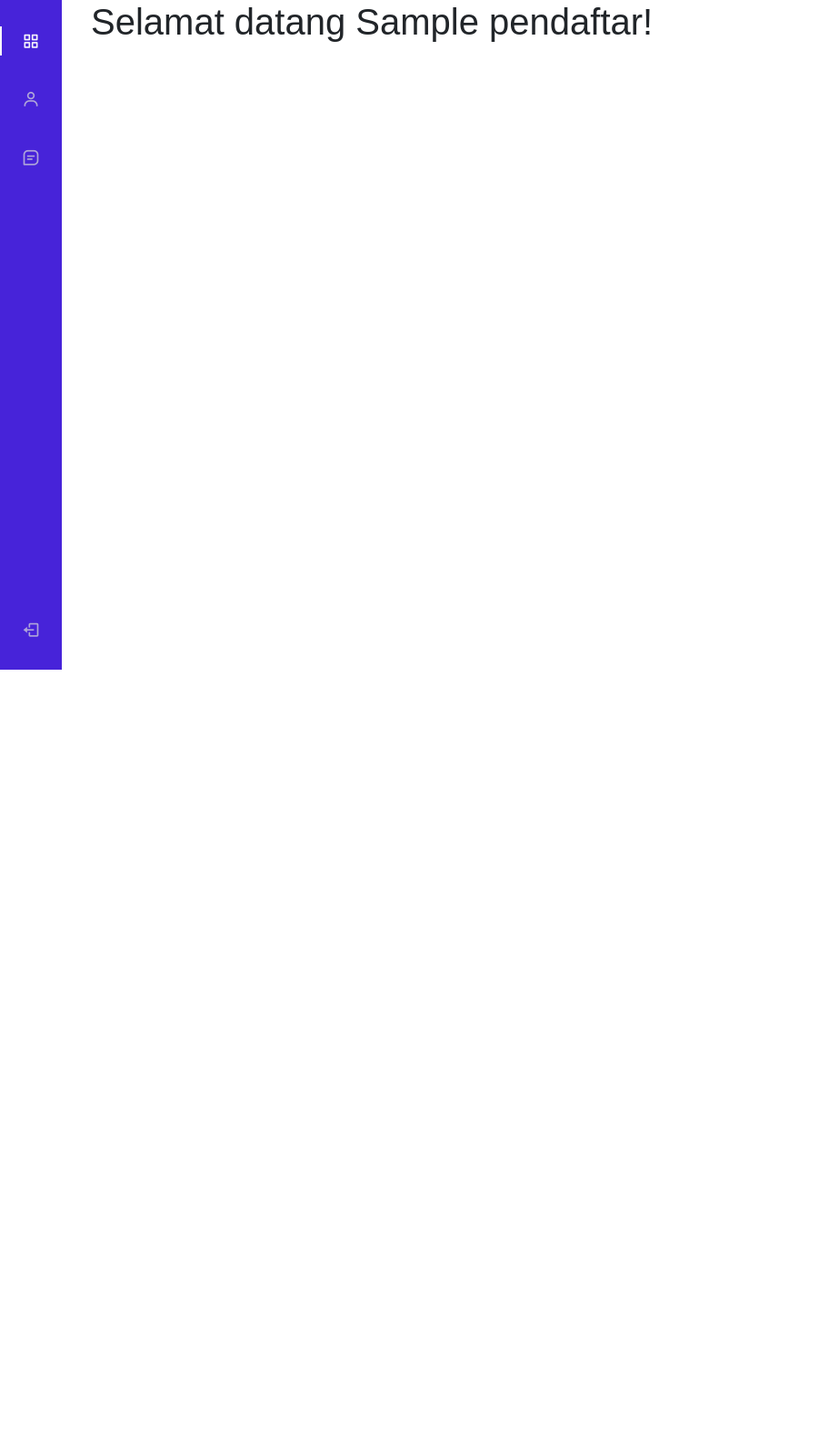
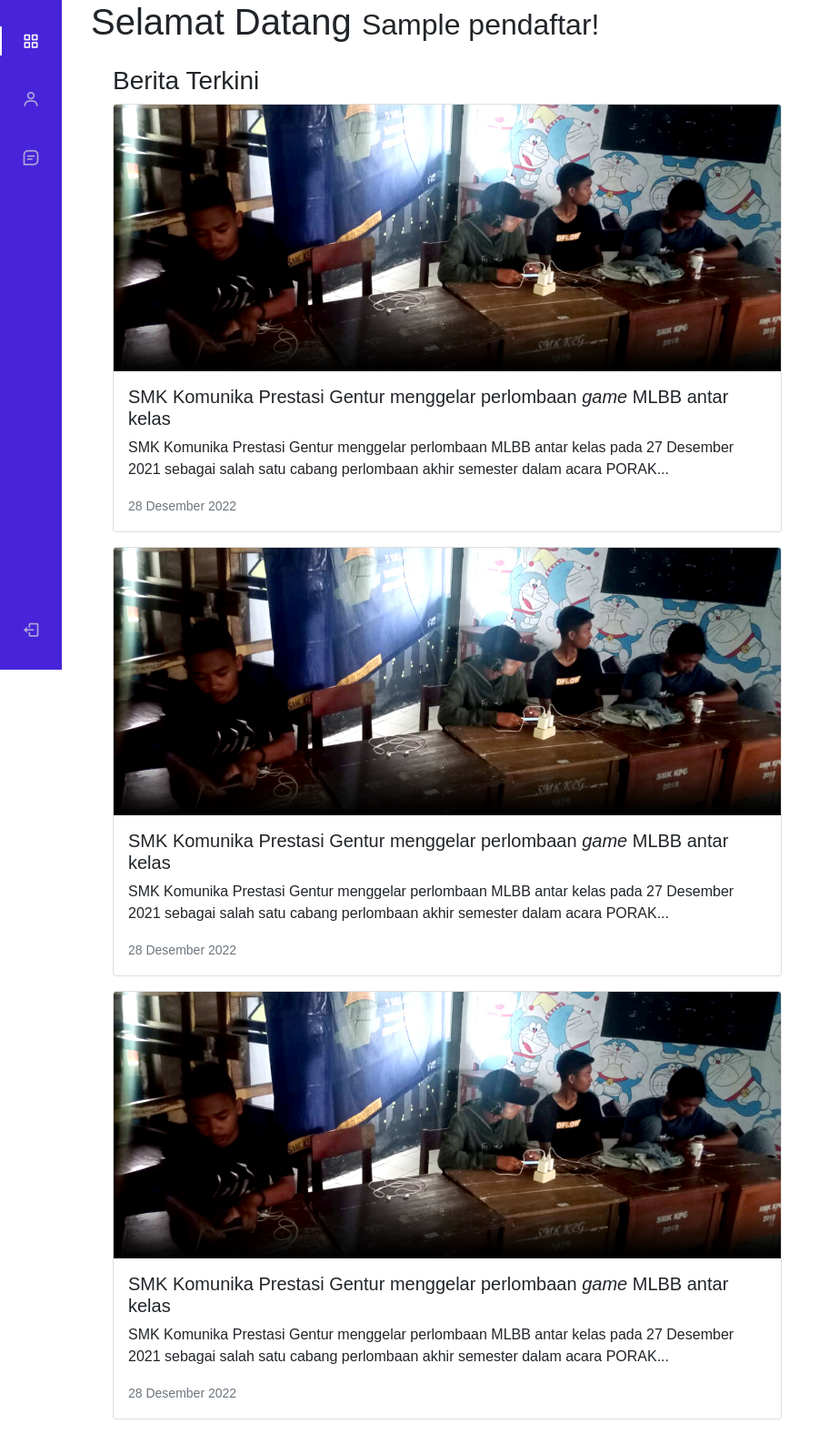
Before and after one commit to najibdj27/psbonline_smkkpg, a Laravel app: page /dashboard in a window 1280 px wide. Shown: the part 64-1640 px from the top of the page at 91% size, without its empty margins (0-923 px from the left). Before the commit the page ends 800 px from the top, so only its background shows below. Run offline with Laravel 8, Linux system fonts and the light colour scheme; a user stored in the database is signed in; tables that the repository leaves empty hold one stand-in row (values such as "Sample post"); some libraries are stand-ins or nearby versions.

Commit message:
Add news in dasboard menu

```diff
--- a/resources/views/pendaftar/dashboard.blade.php
+++ b/resources/views/pendaftar/dashboard.blade.php
@@ -9,7 +9,42 @@
 
 @section('content')
     @include('layout.sidebar')
-    <h1>Selamat datang {{$pendaftar->nama}}!</h1>
+    <h1>Selamat Datang <span class="fs-2">{{$pendaftar->nama}}!</span></h1>
+    <div class="container">
+        <div class="row">
+            <div class="col-8">
+                <h3 class="pt-3">Berita Terkini</h3>
+                {{-- News Cards --}}
+                <div class="card mb-3">
+                    <img src="{{ asset('Styles/IMG/SMK KPG ML Comp.jpg')}}" class="card-img-top" alt="20:8 IMG">
+                    <div class="card-body">
+                        <h5 class="card-title">SMK Komunika Prestasi Gentur menggelar perlombaan <i>game</i> MLBB antar kelas</h5>
+                        <p class="card-text">SMK Komunika Prestasi Gentur menggelar perlombaan MLBB antar kelas pada 27 Desember 2021 sebagai salah satu cabang perlombaan akhir semester dalam acara PORAK...</p>
+                        <p class="card-text"><small class="text-muted">28 Desember 2022</small></p>
+                    </div>
+                </div>
+                <div class="card mb-3">
+                    <img src="{{ asset('Styles/IMG/SMK KPG ML Comp.jpg')}}" class="card-img-top" alt="20:8 IMG">
+                    <div class="card-body">
+                        <h5 class="card-title">SMK Komunika Prestasi Gentur menggelar perlombaan <i>game</i> MLBB antar kelas</h5>
+                        <p class="card-text">SMK Komunika Prestasi Gentur menggelar perlombaan MLBB antar kelas pada 27 Desember 2021 sebagai salah satu cabang perlombaan akhir semester dalam acara PORAK...</p>
+                        <p class="card-text"><small class="text-muted">28 Desember 2022</small></p>
+                    </div>
+                </div>
+                <div class="card mb-3">
+                    <img src="{{ asset('Styles/IMG/SMK KPG ML Comp.jpg')}}" class="card-img-top" alt="20:8 IMG">
+                    <div class="card-body">
+                        <h5 class="card-title">SMK Komunika Prestasi Gentur menggelar perlombaan <i>game</i> MLBB antar kelas</h5>
+                        <p class="card-text">SMK Komunika Prestasi Gentur menggelar perlombaan MLBB antar kelas pada 27 Desember 2021 sebagai salah satu cabang perlombaan akhir semester dalam acara PORAK...</p>
+                        <p class="card-text"><small class="text-muted">28 Desember 2022</small></p>
+                    </div>
+                </div>
+                {{-- End-News Cards --}}
+            </div>
+            <div class="col-4">
+            </div>
+        </div>
+    </div>
 @endsection
 
 @section('additional JS')
```
Also changed, not shown: public/Styles/IMG/SMK KPG ML Comp.jpg (added).
